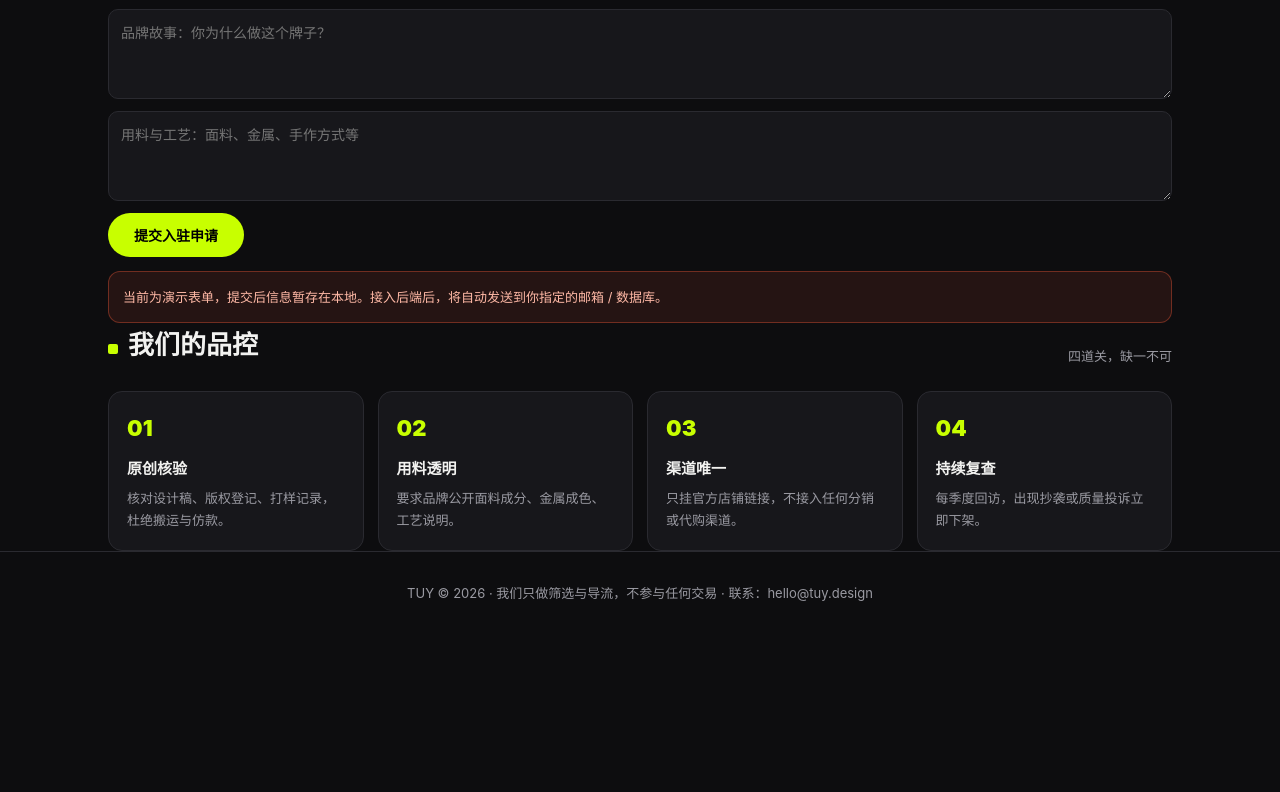
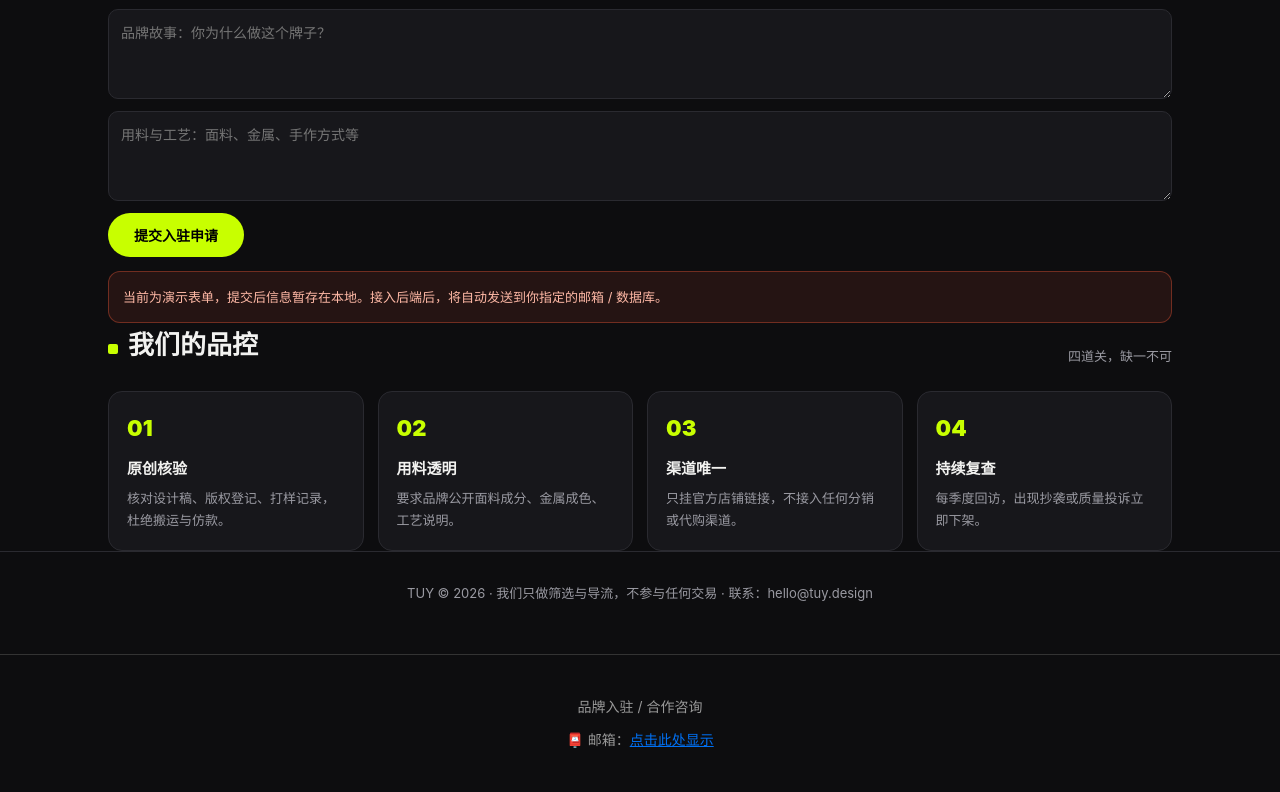
Before and after one commit to zhaozhaoyusen403-sys/TUY, a plain HTML site: page index.html in a window 1280 px wide. Shown: the part 1467-2259 px from the top of the page. Before the commit the page ends 2101 px from the top, so only its background shows below. Drawn offline with Linux system fonts and the light colour scheme.

Commit message:
Update index.html

```diff
--- a/index.html
+++ b/index.html
@@ -284,7 +284,8 @@ function renderPosts(){
     <div class="post">
       <div class="top"><span>@${p.n}</span><span>${p.time}</span></div>
       <div class="txt">${p.t}</div>
-      <div class="act"><b onclick="like(${i})">♡ ${p.like}</b>
+      <div
+      class="act"><b onclick="like(${i})">♡ ${p.like}</b>
         <b onclick="cmt(${i})">💬 ${p.cmts.length}</b></div>
       <div class="cmt">${p.cmts.map(c=>`<div>${c}</div>`).join('')}</div>
     </div>`).join('')||'<p style="color:#9a9aa2">还没有内容，来发第一条吧</p>';
@@ -299,6 +300,16 @@ function applyJoin(){
 }
 
 render();renderPosts();
-</script>
+</script><!-- 底部联系区域 -->
+<footer style="text-align:center; padding:40px 20px; margin-top:20px; font-size:14px; color:#999; border-top:1px solid #333;">
+  <p style="margin:0 0 10px 0;">品牌入驻 / 合作咨询</p>
+  <p style="margin:0;">
+    📮 邮箱：<span id="contact-mail" style="cursor:pointer; color:#0070f3; text-decoration:underline;" onclick="document.getElementById('contact-mail').innerText='zys20071129@qq.com'; this.removeAttribute('onclick');">点击此处显示</span>
+  </p>
+</footer>
+
+
+
+
 </body>
 </html>
```
